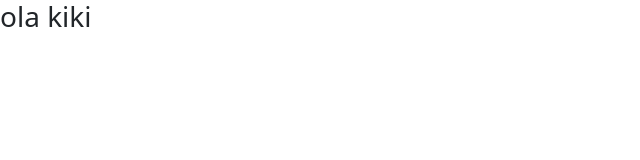
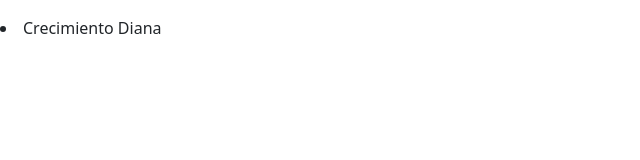
Before and after one commit to kamiAcosta/GaleryDiana, a plain HTML site: page index.html in a window 1280 px wide. Shown: the whole page, without its empty margins (0-640 px from the left). Drawn offline with nearby package versions, Linux system fonts and the light colour scheme.

```diff
--- a/index.html
+++ b/index.html
@@ -9,10 +9,15 @@
     <link href="https://cdn.jsdelivr.net/npm/bootstrap@5.1.3/dist/css/bootstrap.min.css" rel="stylesheet" integrity="sha384-1BmE4kWBq78iYhFldvKuhfTAU6auU8tT94WrHftjDbrCEXSU1oBoqyl2QvZ6jIW3" crossorigin="anonymous">
     <!-- JavaScript Bundle with Popper -->
     <script src="https://cdn.jsdelivr.net/npm/bootstrap@5.1.3/dist/js/bootstrap.bundle.min.js" integrity="sha384-ka7Sk0Gln4gmtz2MlQnikT1wXgYsOg+OMhuP+IlRH9sENBO0LRn5q+8nbTov4+1p" crossorigin="anonymous"></script>
-</head>
+  <!--Google Fonts-->
+  <link rel="preconnect" href="https://fonts.googleapis.com">
+  <!--/Google Fonts-->
+  </head>
 
 <body>
-   <h3>ola kiki</h3>
+   <p class="PrincipalTitle">
+     <li>Crecimiento Diana</li>
+   </p>
 
 </body>
 </html>
```
Also changed, not shown: 1 other file.
